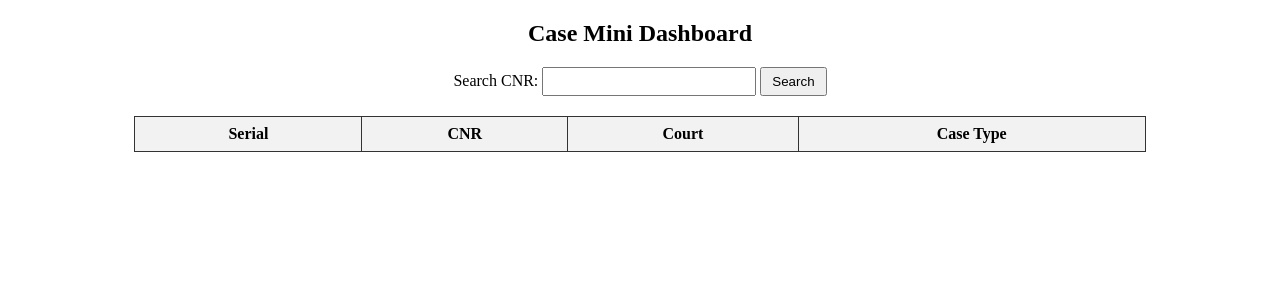
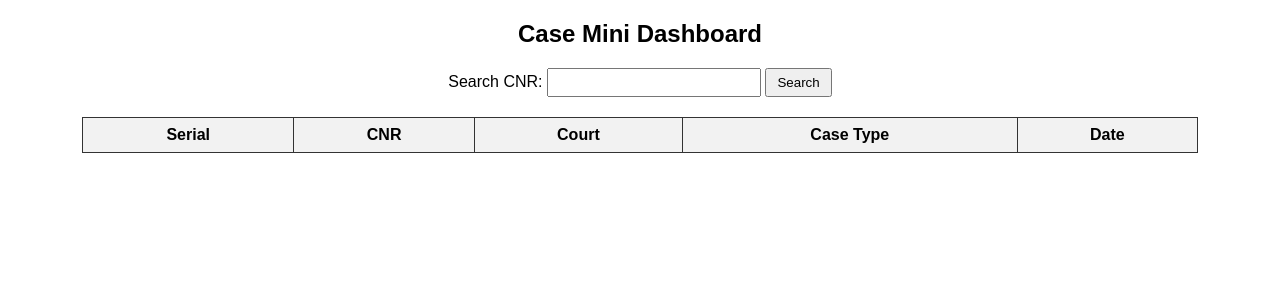
Before and after one commit to Nithya059/ecourts-causelist-scraper, a Flask app: page / in a window 1280 px wide. Shown: the top 300 px of the page. Run offline with Flask 3, Linux system fonts and the light colour scheme; lists and menus that the app fills with data are empty.

Commit message:
Refactor HTML structure and styles in index.html

```diff
--- a/mini_dashboard/templates/index.html
+++ b/mini_dashboard/templates/index.html
@@ -3,16 +3,19 @@
 <head>
     <title>Mini Dashboard</title>
     <style>
-        table { width: 80%; border-collapse: collapse; margin: 20px auto; }
+        body { font-family: Arial, sans-serif; margin: 20px; }
+        table { width: 90%; border-collapse: collapse; margin: 20px auto; }
         th, td { border: 1px solid #333; padding: 8px; text-align: center; }
         th { background: #f2f2f2; }
         input[type=text] { width: 200px; padding: 5px; }
         button { padding: 5px 10px; }
+        h2 { text-align: center; }
+        form { text-align: center; margin-bottom: 20px; }
     </style>
 </head>
 <body>
-    <h2 style="text-align:center;">Case Mini Dashboard</h2>
-    <form method="post" style="text-align:center;">
+    <h2>Case Mini Dashboard</h2>
+    <form method="post">
         Search CNR: <input type="text" name="cnr" value="{{ query }}">
         <button type="submit">Search</button>
     </form>
@@ -22,6 +25,7 @@
             <th>CNR</th>
             <th>Court</th>
             <th>Case Type</th>
+            <th>Date</th>
         </tr>
         {% for case in cases %}
         <tr>
@@ -29,8 +33,9 @@
             <td>{{ case['CNR'] }}</td>
             <td>{{ case['Court'] }}</td>
             <td>{{ case['Case Type'] }}</td>
+            <td>{{ case.get('Date', '') }}</td>
         </tr>
         {% endfor %}
     </table>
 </body>
-  </html>
+</html>
```
